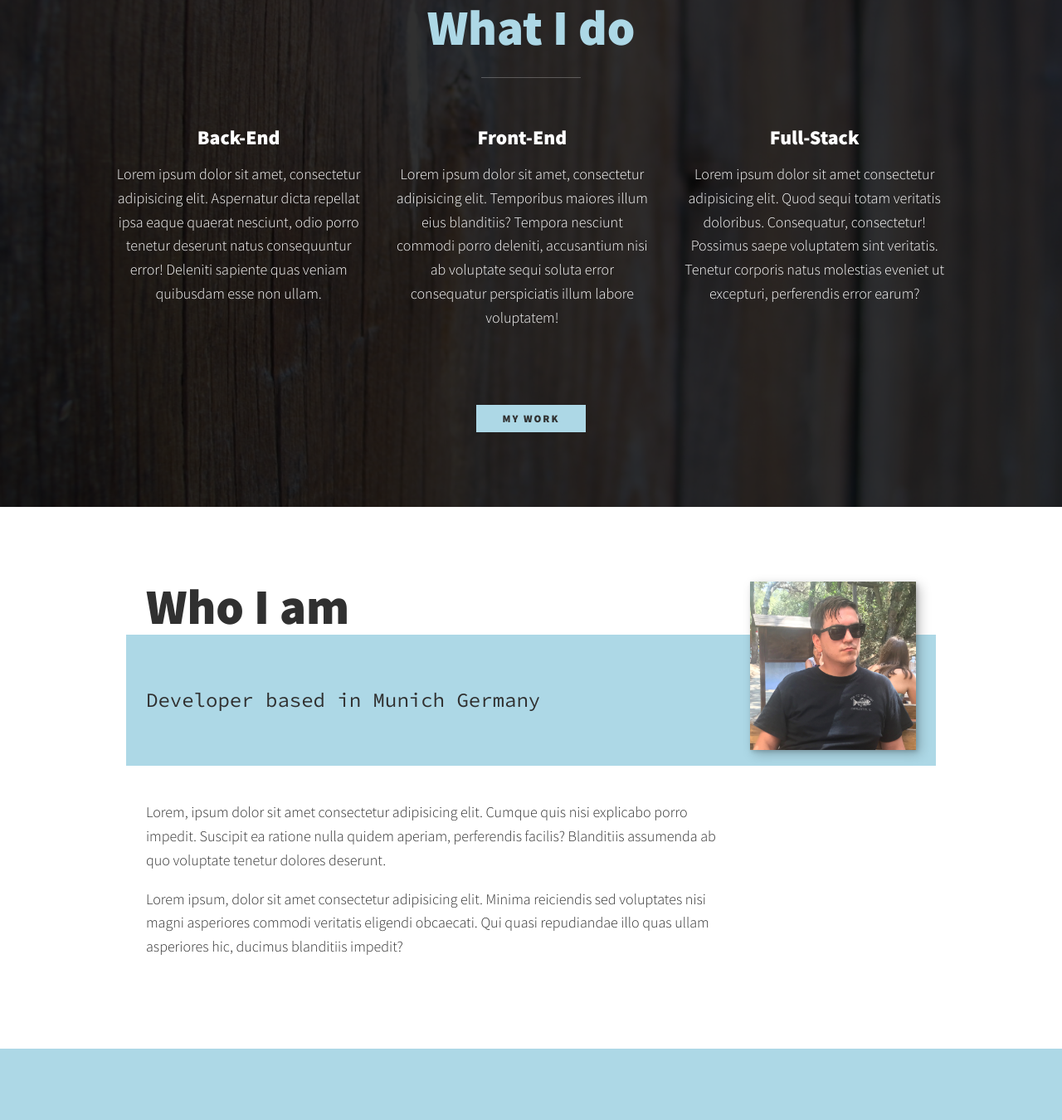
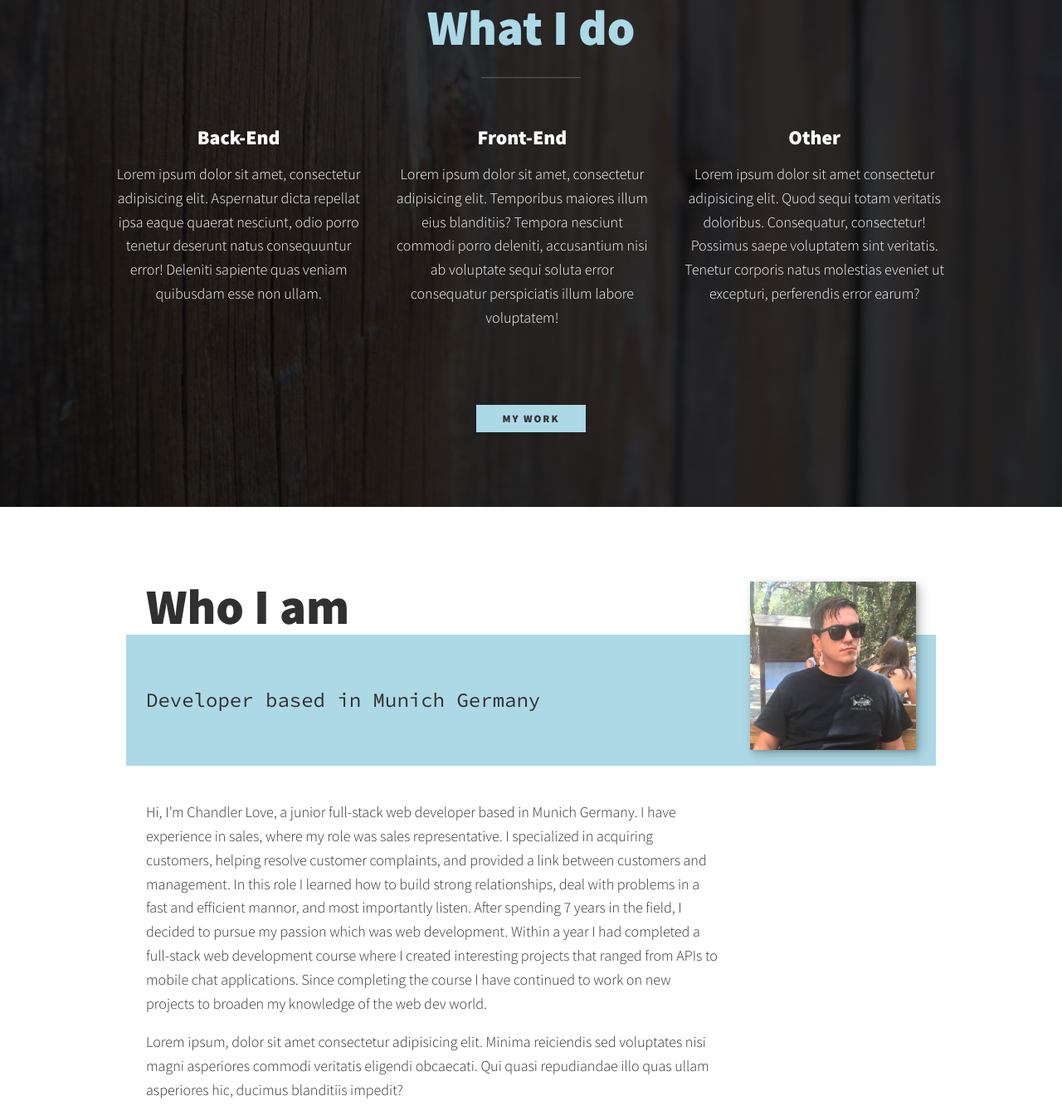
Before and after one commit to clove20123/Chandler-Love-Portfolio, a plain HTML site: page index.html in a window 1280 px wide. Shown: the part 849-2199 px from the top of the page at 83% size. Drawn offline with nearby package versions, Linux system fonts and the light colour scheme.

Commit message:
Added some to about me

```diff
--- a/css/styles.css
+++ b/css/styles.css
@@ -396,7 +396,7 @@ header {
 
 .portfolio__img:hover,.portfolio__item:focus .portfolio__img {
     transform: scale(1.2);
-    opacity: .75;
+    opacity: .5;
 
 }
 
--- a/index.html
+++ b/index.html
@@ -52,7 +52,7 @@
                 </div> <!-- / service -->
 
                 <div class="service">
-                    <h3>Full-Stack</h3>
+                    <h3>Other</h3>
                     <p>Lorem ipsum dolor sit amet consectetur adipisicing elit. Quod sequi totam veritatis doloribus. Consequatur, consectetur! Possimus saepe voluptatem sint veritatis. Tenetur corporis natus molestias eveniet ut excepturi, perferendis error earum?</p>
                 </div> <!-- / service -->
             </div> <!-- / services -->
@@ -66,7 +66,7 @@
             <p class="section__subtitle section__subtitle--about">Developer based in Munich Germany</p>
 
             <div class="about-me__body">
-                <p>Lorem, ipsum dolor sit amet consectetur adipisicing elit. Cumque quis nisi explicabo porro impedit. Suscipit ea ratione nulla quidem aperiam, perferendis facilis? Blanditiis assumenda ab quo voluptate tenetur dolores deserunt.</p>
+                <p>Hi, I’m Chandler Love, a junior full-stack web developer based in Munich Germany. I have experience in sales, where my role was sales representative. I specialized in acquiring customers, helping resolve customer complaints, and provided a link between customers and management. In this role I learned how to build strong relationships, deal with problems in a fast and efficient mannor, and most importantly listen. After spending 7 years in the field, I decided to pursue my passion which was web development. Within a year I had completed a full-stack web development course where I created interesting projects that ranged from APIs to mobile chat applications. Since completing the course I have continued to work on new projects to broaden my knowledge of the web dev world.</p>
                 <p>Lorem ipsum, dolor sit amet consectetur adipisicing elit. Minima reiciendis sed voluptates nisi magni asperiores commodi veritatis eligendi obcaecati. Qui quasi repudiandae illo quas ullam asperiores hic, ducimus blanditiis impedit?</p>
             </div>
 
```
